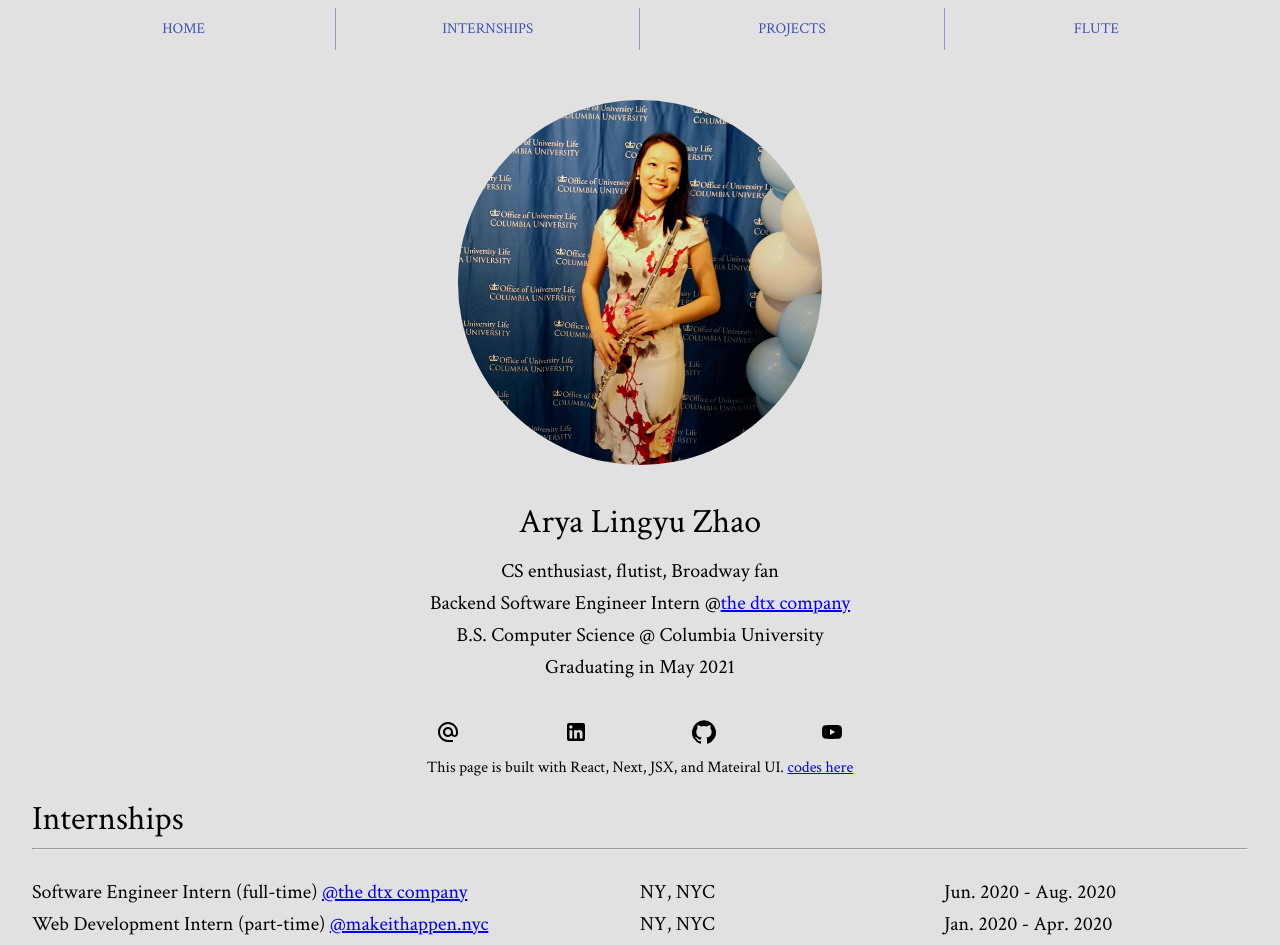
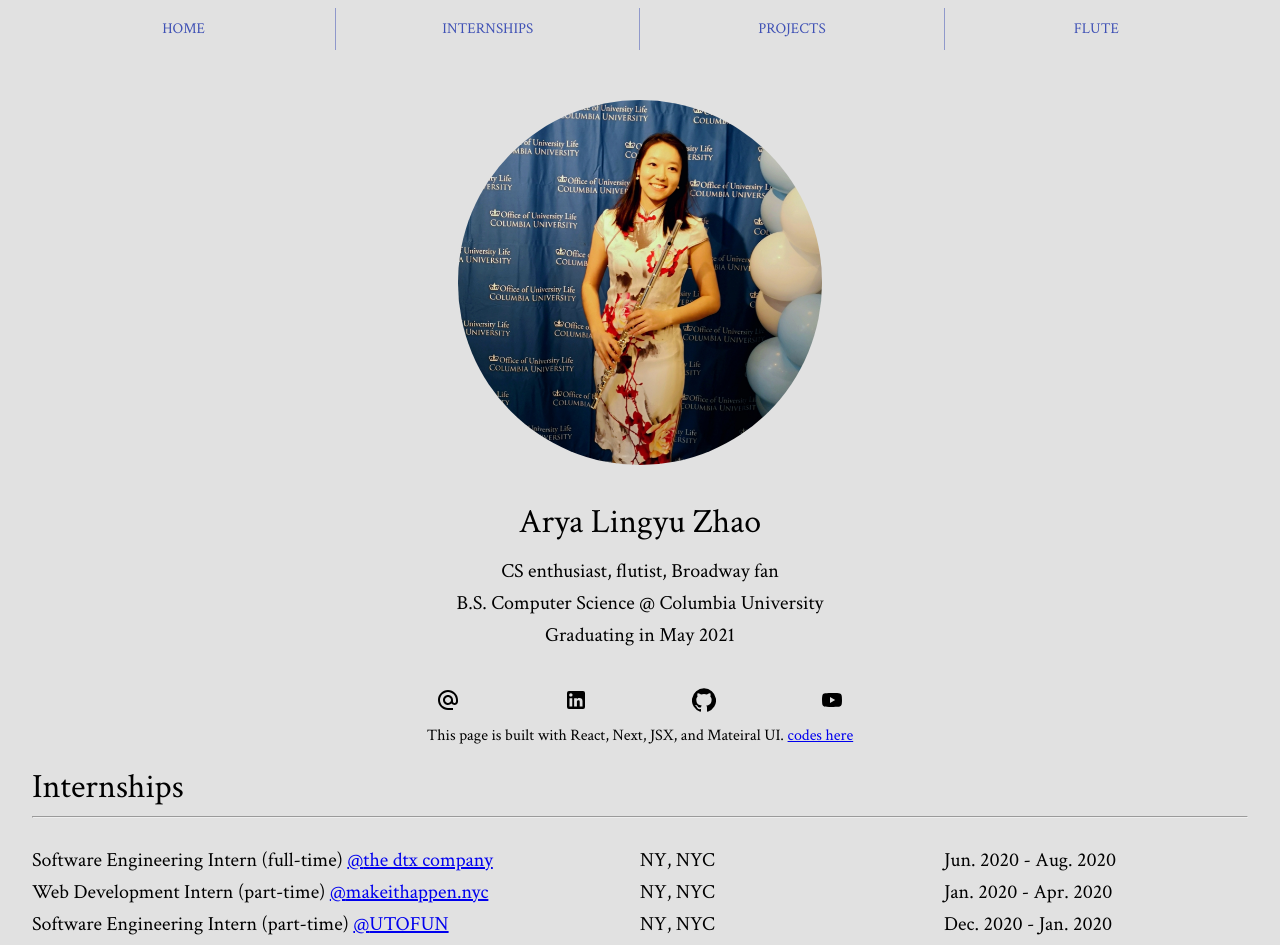
Before and after one commit to AryaZhao/arya-lingyu-zhao, a Next.js app: page / in a window 1280 px wide. Shown: the top 945 px of the page. Built offline with nearby package versions, Linux system fonts and the light colour scheme.

Commit message:
update internship

```diff
--- a/components/Internships.jsx
+++ b/components/Internships.jsx
@@ -4,7 +4,7 @@ import Internship from './Internship';
 const dtx = {
   company: 'the dtx company',
   link: 'https://www.thedtxcompany.com/',
-  title: 'Software Engineer Intern (full-time)',
+  title: 'Software Engineering Intern (full-time)',
   location: 'NY, NYC',
   time: 'Jun. 2020 - Aug. 2020',
   description:
@@ -26,7 +26,7 @@ const makeithappen = {
 const utofun = {
   company: 'UTOFUN',
   link: 'https://www.linkedin.com/company/utofun/about/',
-  title: 'Software Engineer Intern (part-time)',
+  title: 'Software Engineering Intern (part-time)',
   location: 'NY, NYC',
   time: 'Dec. 2020 - Jan. 2020',
   description: '',
--- a/components/Introduction.jsx
+++ b/components/Introduction.jsx
@@ -20,10 +20,6 @@ const Introduction = () => (
     <img style={headshotStyle} src="/headshot.jpg" />
     <Typography variant="h4" align="center" gutterBottom>Arya Lingyu Zhao</Typography>
     <Typography variant="h6" align="center">CS enthusiast, flutist, Broadway fan</Typography>
-    <Typography variant="h6" align="center">
-      Backend Software Engineer Intern @
-      <a href="https://www.thedtxcompany.com/" target="_blank">the dtx company</a>
-    </Typography>
     <Typography variant="h6" align="center" gutterBottom>
       B.S. Computer Science @ Columbia University
       <br />
```
